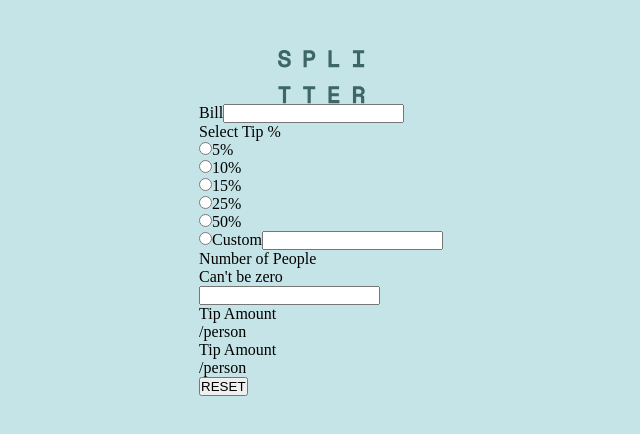
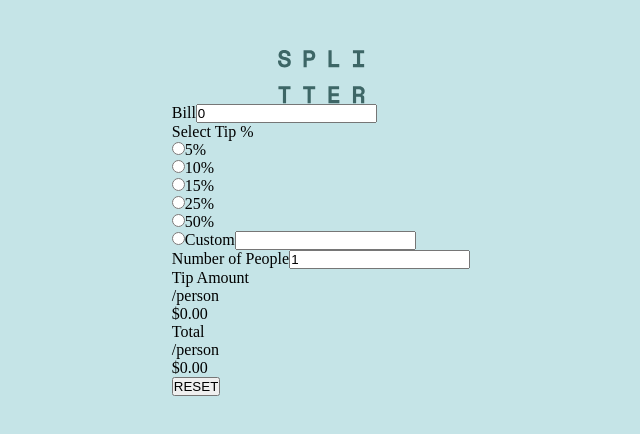
Before and after one commit to vanderms/tip-calculator, a React (Create React App) app: page / in a window 1280 px wide. Shown: the top 434 px of the page, without its empty margins (319-959 px from the left). Built offline with nearby package versions, Linux system fonts and the light colour scheme.

Commit message:
implement initialization tests

```diff
--- a/src/components/form.tsx
+++ b/src/components/form.tsx
@@ -1,12 +1,33 @@
 import RadioItem from './radio-item';
 import OutputItem from './output-item';
+import { useState } from 'react';
+
+function calcTip(bill: number, tip: number, npeople: number): number {
+  return npeople ? (bill * tip) / npeople : 0;
+}
+
+function calcTotal(bill: number, tip: number, npeople: number): number {
+  return npeople ? (bill * (tip + 1)) / npeople : 0;
+}
 
 export default function Form() {
+  const [bill, setBill] = useState<string>('0');
+  const [people, setPeople] = useState<string>('1');
+  const [tip, setTip] = useState<number>(0);
+  const [checked, setChecked] = useState<string>('');
+
+
   return (
     <form className="nv-form">
       <div className="bill-input-container">
         <label htmlFor="bill">Bill</label>
-        <input type="number" name="bill" id="bill" />
+        <input
+          type="number"
+          name="bill"
+          id="bill"
+          onChange={(e) => setBill(e.currentTarget.value)}
+          value={bill}
+        />
       </div>
       <div className="radio-container">
         <p>Select Tip %</p>
@@ -23,14 +44,22 @@ export default function Form() {
       </div>
       <div className="npeople-input-container">
         <label htmlFor="npeople">Number of People</label>
-        <p className="error-message">Can't be zero</p>
-        <input type="number" name="npeople" id="npeople"  />
+        {people === '0' && <p className="error-message">Can't be zero</p>}
+        <input
+          type="number"
+          name="npeople"
+          id="npeople"
+          value={people}
+          onChange={(e) => {
+            setPeople(e.currentTarget.value);
+          }}
+        />
       </div>
       <div className="nv-visor">
-        <OutputItem title="Tip Amount" />
-        <OutputItem title="Total" />
+        <OutputItem title="Tip Amount" value={calcTip(+bill, tip, +people)} />
+        <OutputItem title="Total" value={calcTotal(+bill, tip, +people)} />
       </div>
-      <input type="reset" value="RESET"/>
+      <input type="reset" value="RESET" />
     </form>
   );
 }
--- a/src/components/output-item.tsx
+++ b/src/components/output-item.tsx
@@ -1,4 +1,9 @@
-export default function OutputItem({ title }: { title: string }) {
+interface Props {
+  title: string;
+  value: number;
+}
+
+export default function OutputItem({ title, value }: Props) {
   const id =
     'output-' +
     title
@@ -9,14 +14,19 @@ export default function OutputItem({ title }: { title: string }) {
   return (
     <div className="item">
       <label className="label" htmlFor={id}>
-        <p className="title">Tip Amount</p>
+        <p className="title">{title}</p>
         <p className="person">/person</p>
       </label>
       <output
         id={id}
         htmlFor="bill rp-5 rp-10 rp-15 rp-25 rp-50 rp-custom npeople"
         className="value"
-      ></output>
+      >
+        {Intl.NumberFormat('en-US', {
+          style: 'currency',
+          currency: 'USD',
+        }).format(value)}
+      </output>
     </div>
   );
 }
--- a/src/styles/index.scss
+++ b/src/styles/index.scss
@@ -41,7 +41,3 @@ input[type='number'] {
   position: absolute;
   left: -100vw;
 }
-
-.nv-calculator {
-
-}
```
Also changed, not shown: 1 other file (tests, documents, lock files or other folders).
